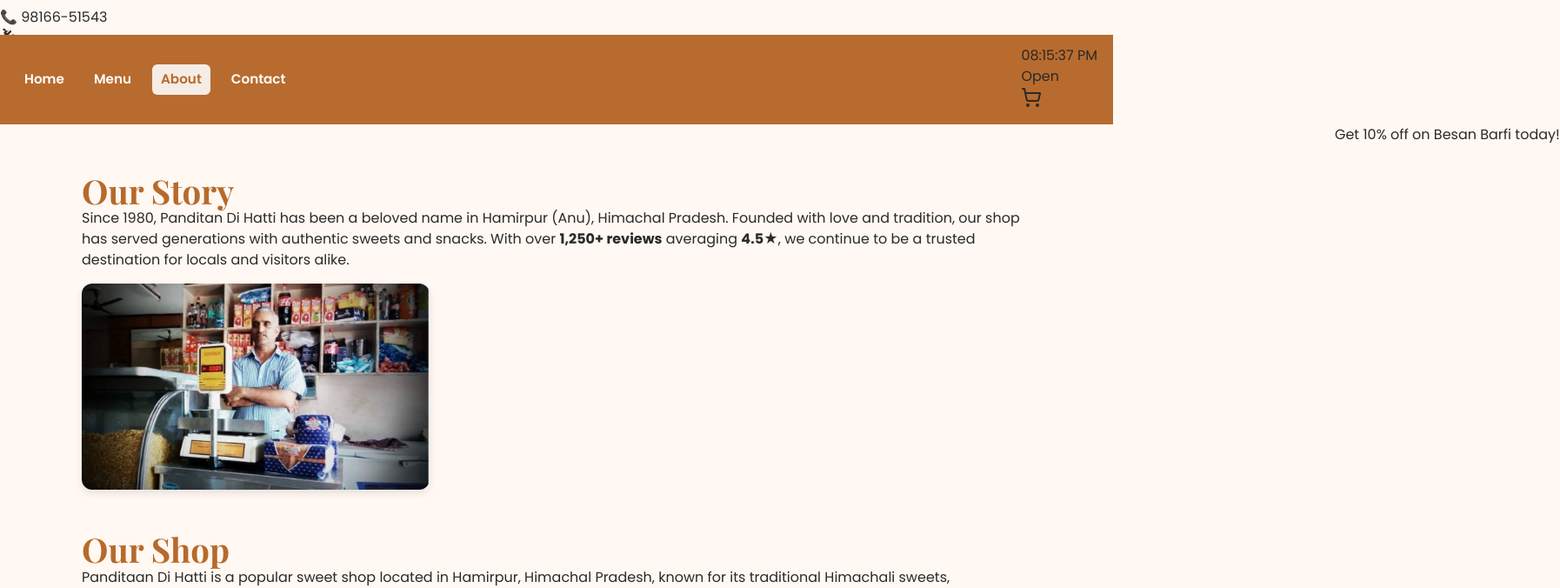
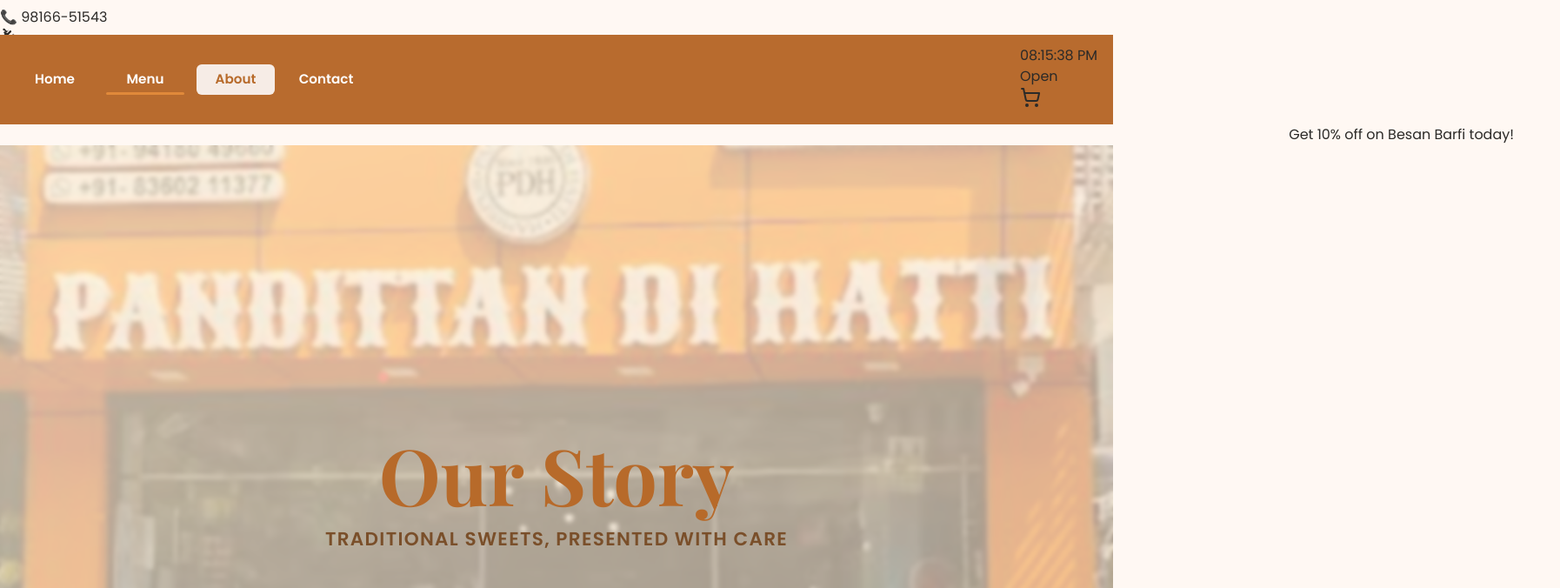
Before and after one commit to HarshitDevz/Panditandihaati, a React (Vite) app in the folder frontend/: page /about in a window 1280 px wide. Shown: the top 676 px of the page at 87% size, 1794 px wide, since content can reach past the window. Built offline with nearby package versions, Linux system fonts and the light colour scheme.

Commit message:
Update Home page scroll effects and navbar tab styles

```diff
--- a/frontend/src/components/Navbar.jsx
+++ b/frontend/src/components/Navbar.jsx
@@ -3,7 +3,7 @@
 import { useCart } from '../context/CartContext';
 import { useData } from '../context/DataContext';
 import OfferTicker from './OfferTicker';
-import { useState, useEffect } from 'react';
+import { useState, useEffect, useRef } from 'react';
 
 function Navbar() {
     const location = useLocation();
@@ -46,6 +46,30 @@
     };
 
     const isAuthPage = ['/signup', '/login', '/forget', '/reset-password'].includes(location.pathname);
+
+    const navLinks = isAuthPage
+        ? [{ to: '/home', label: 'Home' }]
+        : [
+            { to: '/home', label: 'Home' },
+            { to: '/menu', label: 'Menu' },
+            { to: '/about', label: 'About' },
+            { to: '/contact', label: 'Contact' },
+          ];
+
+    const activeIndex = navLinks.findIndex(l =>
+        location.pathname === l.to || (location.pathname === '/' && l.to === '/home')
+    );
+    const sliderRef = useRef(null);
+    const listRef = useRef(null);
+
+    useEffect(() => {
+        if (!listRef.current || activeIndex < 0) return;
+        const items = listRef.current.querySelectorAll('li');
+        const active = items[activeIndex];
+        if (!active || !sliderRef.current) return;
+        sliderRef.current.style.width = active.offsetWidth + 'px';
+        sliderRef.current.style.left = active.offsetLeft + 'px';
+    }, [activeIndex, location.pathname]);
 
     const closeMenu = () => {
         const cb = document.getElementById('menu-toggle');
@@ -100,15 +124,11 @@
                 <span></span>
             </label>
 
-            <ul className="nav-left flex-1">
-                <li><Link to="/home" className={isActive('/home')} onClick={closeMenu}>Home</Link></li>
-                {!isAuthPage && (
-                    <>
-                        <li><Link to="/menu" className={isActive('/menu')} onClick={closeMenu}>Menu</Link></li>
-                        <li><Link to="/about" className={isActive('/about')} onClick={closeMenu}>About</Link></li>
-                        <li><Link to="/contact" className={isActive('/contact')} onClick={closeMenu}>Contact</Link></li>
-                    </>
-                )}
+            <ul className="nav-left flex-1" ref={listRef} style={{ position: 'relative' }}>
+                <li style={{ position: 'absolute', bottom: 0, height: '3px', background: 'var(--accent)', borderRadius: '2px', transition: 'left 0.3s ease, width 0.3s ease', pointerEvents: 'none' }} ref={sliderRef} />
+                {navLinks.map(l => (
+                    <li key={l.to}><Link to={l.to} className={isActive(l.to)} onClick={closeMenu} style={{ display: 'inline-block', width: '90px', textAlign: 'center' }}>{l.label}</Link></li>
+                ))}
             </ul>
 
             <div className="flex items-center gap-4 ml-auto">
--- a/frontend/src/components/PremiumHero.jsx
+++ b/frontend/src/components/PremiumHero.jsx
@@ -37,7 +37,7 @@
   const words = String(title).split(' ');
 
   return (
-    <motion.header ref={ref} className="hero relative overflow-hidden bg-gradient-to-br from-[#fffaf3] via-[#fff7ef] to-[#fffdf9] px-4 py-8 md:px-10 md:py-20">
+    <motion.header ref={ref} className="hero relative overflow-hidden bg-gradient-to-br from-[#fffaf3] via-[#fff7ef] to-[#fffdf9] px-4 py-8 md:px-10 md:py-20" style={{ minHeight: '100vh', display: 'flex', alignItems: 'center' }}>
       <motion.div style={{ scale: bgScale, y: bgY }} className="absolute inset-0 pointer-events-none">
         <div className="absolute -top-20 -left-16 h-64 w-64 rounded-full bg-[#d9a15f]/18 blur-3xl" />
         <div className="absolute right-0 top-12 h-72 w-72 rounded-full bg-[#e6c18f]/22 blur-3xl" />
--- a/frontend/src/pages/About.jsx
+++ b/frontend/src/pages/About.jsx
@@ -1,9 +1,14 @@
 import React from 'react';
+import '../styles/about-hero.css';
 
 function About() {
     return (
         <>
-            <section className="about" aria-labelledby="about-heading">
+            <div className="about-sticky-hero" aria-hidden="true">
+                <h1>Our Story</h1>
+                <p>Traditional sweets, presented with care</p>
+            </div>
+            <section className="about about-scroll-content" aria-labelledby="about-heading">
                 <h1 id="about-heading" style={{fontFamily: "'Playfair Display', serif", color: 'var(--accent-dark)', fontSize: 'clamp(2rem, 3vw, 3rem)', fontWeight: 800, lineHeight: 1.05, margin: 0}}>Our Story</h1>
                 <p>
                     Since 1980, Panditan Di Hatti has been a beloved name in Hamirpur (Anu), Himachal Pradesh.
--- a/frontend/src/pages/Home.jsx
+++ b/frontend/src/pages/Home.jsx
@@ -16,10 +16,16 @@
     visible: { opacity: 1, y: 0, transition: { duration: 0.4 } }
 };
 
-const fadeInUp = {
-    hidden: { opacity: 0, y: 8 },
-    visible: { opacity: 1, y: 0, transition: { duration: 0.5 } }
-};
+const card = (bg = '#fffdf8') => ({
+    position: 'relative',
+    zIndex: 2,
+    background: bg,
+    width: '100%',
+    maxWidth: '100%',
+    marginLeft: 0,
+    marginRight: 0,
+    padding: '48px 14px 48px',
+});
 
 function Home() {
     const { products, businessInfo, announcements } = useData();
@@ -44,14 +50,14 @@
                             0% { transform: translateX(0); }
                             100% { transform: translateX(-50%); }
                         }
-                        .animate-marquee {
-                            animation: marquee 30s linear infinite;
-                        }
+                        .animate-marquee { animation: marquee 30s linear infinite; }
                     `}</style>
                 </div>
             )}
 
-            {/* Premium Hero */}
+            {/* Hero + About wrapper for slide-over effect */}
+            <div style={{ position: 'relative' }}>
+                <div style={{ position: 'sticky', top: 0, zIndex: 1 }}>
                     <PremiumHero
                         title="Panditan Di Hatti"
                         subtitle="A refined sweets and snacks counter, presented with a calm animated storefront and clear emphasis on quality, freshness, and trust."
@@ -61,17 +67,11 @@
                         image="/images/shop.png"
                         accentImage="/images/BESAN BARFI.png"
                     />
+                </div>
 
-            {/* About Section - slides up over hero like a card */}
-            <section className="about" style={{
-                position: 'relative',
-                zIndex: 10,
-                marginTop: '-40px',
-                borderRadius: '32px 32px 0 0',
-                background: '#fffdf8',
-                boxShadow: '0 -8px 40px rgba(0,0,0,0.10)',
-            }}>
-                <div className="section-shell about-shell">
+                {/* Card 1 — About: slides over Hero */}
+                <section className="about" style={{ position: 'relative', zIndex: 2, borderRadius: '32px 32px 0 0', background: '#fffdf8', boxShadow: '0 -16px 60px rgba(0,0,0,0.12)', width: '100vw', minHeight: '100vh', padding: '48px 14px', maxWidth: '100vw', margin: 0, display: 'flex', alignItems: 'center' }}>
+                    <div className="section-shell about-shell" style={{ maxWidth: 1120, margin: '0 auto' }}>
                         <div className="section-copy">
                             <p className="section-kicker">Our Story</p>
                             <h2>Traditional sweets, presented with care</h2>
@@ -87,48 +87,44 @@
                         </div>
                     </div>
                 </section>
+            </div>
 
-            {/* Menu Section */}
-            <motion.section className="menu text-center" variants={fadeInUp} initial="hidden" whileInView="visible" viewport={{ once: true, amount: 0.22 }}>
-                <div className="section-shell menu-shell">
+            {/* Card 2 — Menu */}
+            <section className="menu text-center" style={{ background: '#fff8f0', width: '100vw', minHeight: '100vh', padding: '48px 14px', maxWidth: '100vw', margin: 0, display: 'flex', alignItems: 'center' }}>
+                <div className="section-shell menu-shell" style={{ maxWidth: 1120, margin: '0 auto' }}>
                     <div className="section-copy text-center">
                         <p className="section-kicker">Signature Picks</p>
                         <h2>Signature picks from the counter</h2>
                         <p>We keep the focus on one hero product here, styled as a clean premium feature so the page reads with intent and clarity.</p>
                     </div>
-
                     <div className="flex items-center justify-center gap-4 mt-4">
                         <CategoryFilter categories={[]} selected={selectedCategory} onSelect={setSelectedCategory} showAll={false} />
                     </div>
-
                     <motion.div className="menu-grid flex flex-wrap justify-center items-center gap-6 mt-8" variants={gridContainer} initial="hidden" animate="visible">
-                        {products.filter(p => p.visible && (p.name && /besan barfi/i.test(p.name))).slice(0,1).map(product => (
+                        {products.filter(p => p.visible && /besan barfi/i.test(p.name)).slice(0, 1).map(product => (
                             <motion.div key={product.id} className="menu-item border-none !m-0 w-full max-w-sm mx-auto" variants={gridItem}>
                                 <motion.div className="menu-img relative overflow-hidden rounded-xl shadow-lg hover:shadow-2xl transition duration-300 w-full max-w-sm mx-auto md:w-[320px] md:h-[200px]" whileHover={{ scale: 1.03 }}>
                                     <img src={product.image} loading="lazy" alt={product.name} className="w-full h-48 md:h-full object-cover transition duration-500 hover:scale-110 relative z-0" />
                                     <div className="overlay absolute inset-0 bg-black/40 flex flex-col items-center justify-center opacity-100 md:opacity-0 md:hover:opacity-100 transition duration-300 z-20">
                                         <h4 className="text-white text-xl font-bold">{product.name}</h4>
                                         <p className="text-white text-sm">Tap to view menu &amp; buy</p>
-            <Link to="/menu" className="mt-3 px-4 py-2 bg-[#ff9800] text-white rounded-full font-bold shadow z-30">
-                                            Show All
-                                        </Link>
+                                        <Link to="/menu" className="mt-3 px-4 py-2 bg-[#ff9800] text-white rounded-full font-bold shadow z-30">Show All</Link>
                                     </div>
                                 </motion.div>
                             </motion.div>
                         ))}
                     </motion.div>
                 </div>
-            </motion.section>
+            </section>
 
-            {/* PM Modi Promo Section */}
-            <motion.section className="modi-promo" variants={fadeInUp} initial="hidden" whileInView="visible" viewport={{ once: true, amount: 0.22 }}>
-                <div className="section-shell flex flex-col items-center gap-6">
+            {/* Card 3 — PM Modi */}
+            <section className="modi-promo" style={{ background: '#fffdf8', width: '100vw', minHeight: '100vh', padding: '48px 14px', maxWidth: '100vw', margin: 0, display: 'flex', alignItems: 'center' }}>
+                <div className="section-shell flex flex-col items-center gap-6" style={{ maxWidth: 1120, margin: '0 auto' }}>
                     <div className="modi-text text-center">
                         <p className="section-kicker">Featured Mention</p>
                         <h2>PM Modi Ji Featured Us !!</h2>
                         <p>Coverage from public fan pages brought attention to our <strong>Besan Barfi</strong>, highlighting the product quality and local appeal.</p>
                     </div>
-
                     <div className="video-wrapper w-full">
                         <div className="video-overlay-text">Click on Speaker Button</div>
                         <iframe
@@ -138,34 +134,31 @@
                             frameBorder="0"
                             allow="accelerometer; autoplay; clipboard-write; encrypted-media; gyroscope; picture-in-picture"
                             allowFullScreen
-                            referrerPolicy="no-referrer-when-downgrade">
-                        </iframe>
+                            referrerPolicy="no-referrer-when-downgrade"
+                        />
                     </div>
                 </div>
-            </motion.section>
+            </section>
 
-            {/* Reviews Section */}
-            <motion.section className="reviews-section" id="customer-reviews" variants={fadeInUp} initial="hidden" whileInView="visible" viewport={{ once: true, amount: 0.22 }}>
-                <div className="section-shell reviews-shell">
+            {/* Card 4 — Reviews */}
+            <section className="reviews-section" id="customer-reviews" style={{ background: '#fff8f0', width: '100vw', minHeight: '100vh', padding: '48px 14px', maxWidth: '100vw', margin: 0, display: 'flex', alignItems: 'center' }}>
+                <div className="section-shell reviews-shell" style={{ maxWidth: 1120, margin: '0 auto' }}>
                     <div className="reviews-header">
                         <p className="section-kicker">Social proof</p>
                         <h2>Customer Reviews</h2>
                         <p>Real words from people!</p>
                     </div>
-
-                    {/* Carousel */}
                     <ReviewsCarousel items={[
-                        { id: 1, name: 'Ramesh', rating: 5, image: 'images/1.avif', text: 'Best besan barfi I’ve ever had! Must try!' },
-                        { id: 2, name: 'Priya', rating: 4, image: 'images/3.png', text: 'Pure, tasty local Himachali flavors – I love it!' },
+                        { id: 1, name: 'Ramesh', rating: 5, image: 'images/1.avif', text: 'Best besan barfi I have ever had! Must try!' },
+                        { id: 2, name: 'Priya', rating: 4, image: 'images/3.png', text: 'Pure, tasty local Himachali flavors - I love it!' },
                         { id: 3, name: 'Yuvraj', rating: 5, image: 'images/2.png', text: 'Whenever I visit Hamirpur, I never miss it!' },
-                        { id: 4, name: 'Anka', rating: 5, image: 'images/4.png', text: 'Best traditional Himachali sweets particularly beasn ke barfi ,Service is excellent and very well behaved shop owner and staff !! Must try Beasan Ke Barfi !!' }
+                        { id: 4, name: 'Anka', rating: 5, image: 'images/4.png', text: 'Best traditional Himachali sweets particularly besan ke barfi. Service is excellent and very well behaved shop owner and staff!! Must try Besan Ke Barfi!!' }
                     ]} />
-
                     <div className="reviews-cta">
                         <Link className="cta-btn" to="#">📝 Write a Review</Link>
                     </div>
                 </div>
-            </motion.section>
+            </section>
         </>
     );
 }
--- /dev/null
+++ b/frontend/src/styles/about-hero.css
@@ -0,0 +1,56 @@
+.about-sticky-hero {
+  position: sticky;
+  top: 0;
+  z-index: 0;
+  height: 100vh;
+  display: flex;
+  flex-direction: column;
+  align-items: center;
+  justify-content: center;
+  text-align: center;
+  background:
+    linear-gradient(160deg, rgba(255, 220, 160, 0.45), rgba(183, 106, 42, 0.18)),
+    url('/images/shop.png') center/cover no-repeat;
+  padding: 0 20px;
+}
+
+.about-sticky-hero::after {
+  content: '';
+  position: absolute;
+  inset: 0;
+  background: rgba(255, 248, 235, 0.55);
+  backdrop-filter: blur(2px);
+}
+
+.about-sticky-hero h1 {
+  position: relative;
+  z-index: 1;
+  font-family: 'Playfair Display', serif;
+  font-size: clamp(3rem, 7vw, 6rem);
+  font-weight: 800;
+  color: var(--accent-dark);
+  margin: 0 0 12px;
+  line-height: 1.05;
+}
+
+.about-sticky-hero p {
+  position: relative;
+  z-index: 1;
+  font-family: 'Poppins', sans-serif;
+  font-size: clamp(1rem, 2vw, 1.35rem);
+  color: #7a4f2a;
+  letter-spacing: 0.06em;
+  text-transform: uppercase;
+  font-weight: 600;
+  margin: 0;
+}
+
+.about-scroll-content {
+  position: relative;
+  z-index: 1;
+  background: #fffdf8;
+  border-radius: 28px 28px 0 0;
+  box-shadow: 0 -12px 40px rgba(79, 48, 15, 0.1);
+  margin-top: -40px;
+  padding-top: 48px !important;
+}
```
Lines whose indentation alone changed are shown as unchanged.
